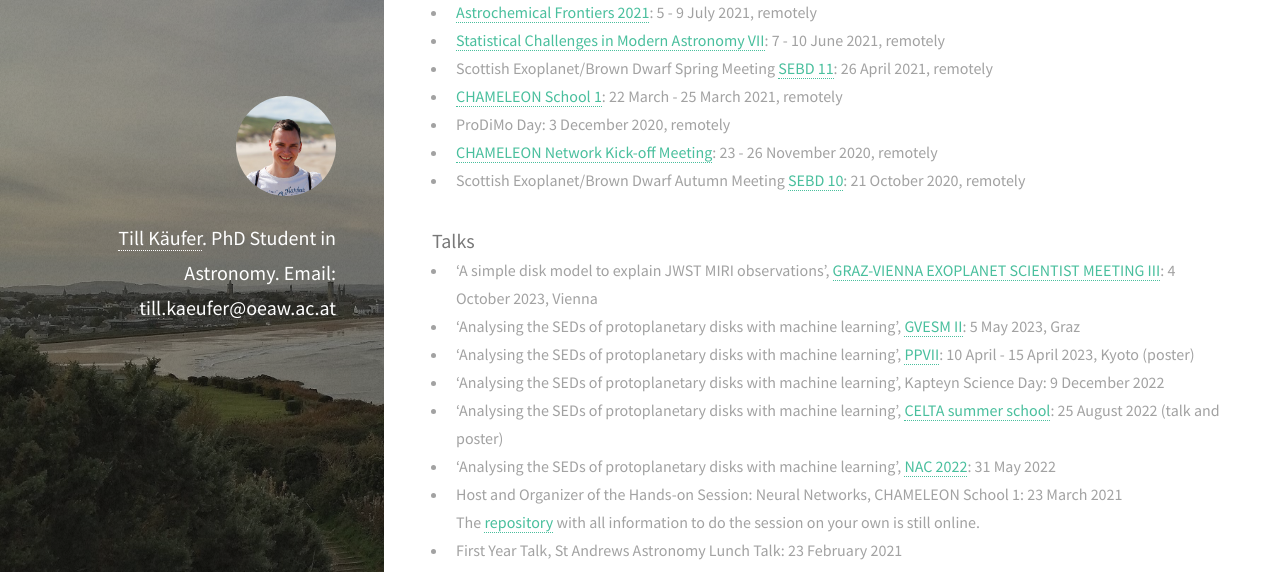
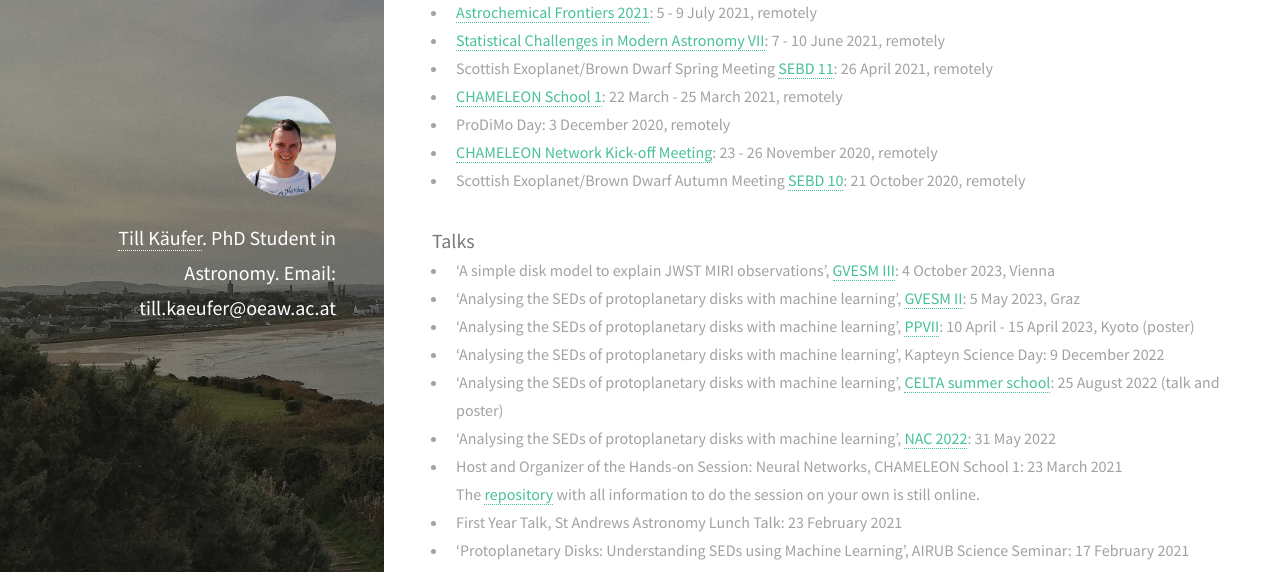
Before and after one commit to tillkaeufer/tillkaeufer.github.io, a Jekyll site: the page built from _posts/2020-10-06-talks.markdown, in a window 1280 px wide and 900 px high, scrolled down 1236 px, cut to the strip 0-572 px from the top of the window. Built offline with Jekyll 4.4.1, drawn with Linux system fonts in a browser that asks for light colours; nearby versions of some CDN libraries.

Commit message:
fix gvesm

```diff
--- a/_posts/2020-10-06-talks.markdown
+++ b/_posts/2020-10-06-talks.markdown
@@ -34,7 +34,7 @@
 - Scottish Exoplanet/Brown Dwarf Autumn Meeting [SEBD 10](https://sebd10.sciencesconf.org/): 21 October 2020, remotely
 
 ### Talks
-- 'A simple disk model to explain JWST MIRI observations', [GRAZ-VIENNA EXOPLANET SCIENTIST MEETING III](https://www.oeaw.ac.at/en/iwf/meetings/gvesm/gvesm-iii): 4 October 2023, Vienna
+- 'A simple disk model to explain JWST MIRI observations', [GVESM III](https://www.oeaw.ac.at/en/iwf/meetings/gvesm/gvesm-iii): 4 October 2023, Vienna
 - 'Analysing the SEDs of protoplanetary disks with machine learning', [GVESM II](https://www.oeaw.ac.at/en/iwf/meetings/gvesm/gvesm-ii): 5 May 2023, Graz
 - 'Analysing the SEDs of protoplanetary disks with machine learning', [PPVII](http://ppvii.org/): 10 April - 15 April 2023, Kyoto (poster)
 - 'Analysing the SEDs of protoplanetary disks with machine learning', Kapteyn Science Day: 9 December 2022
```
